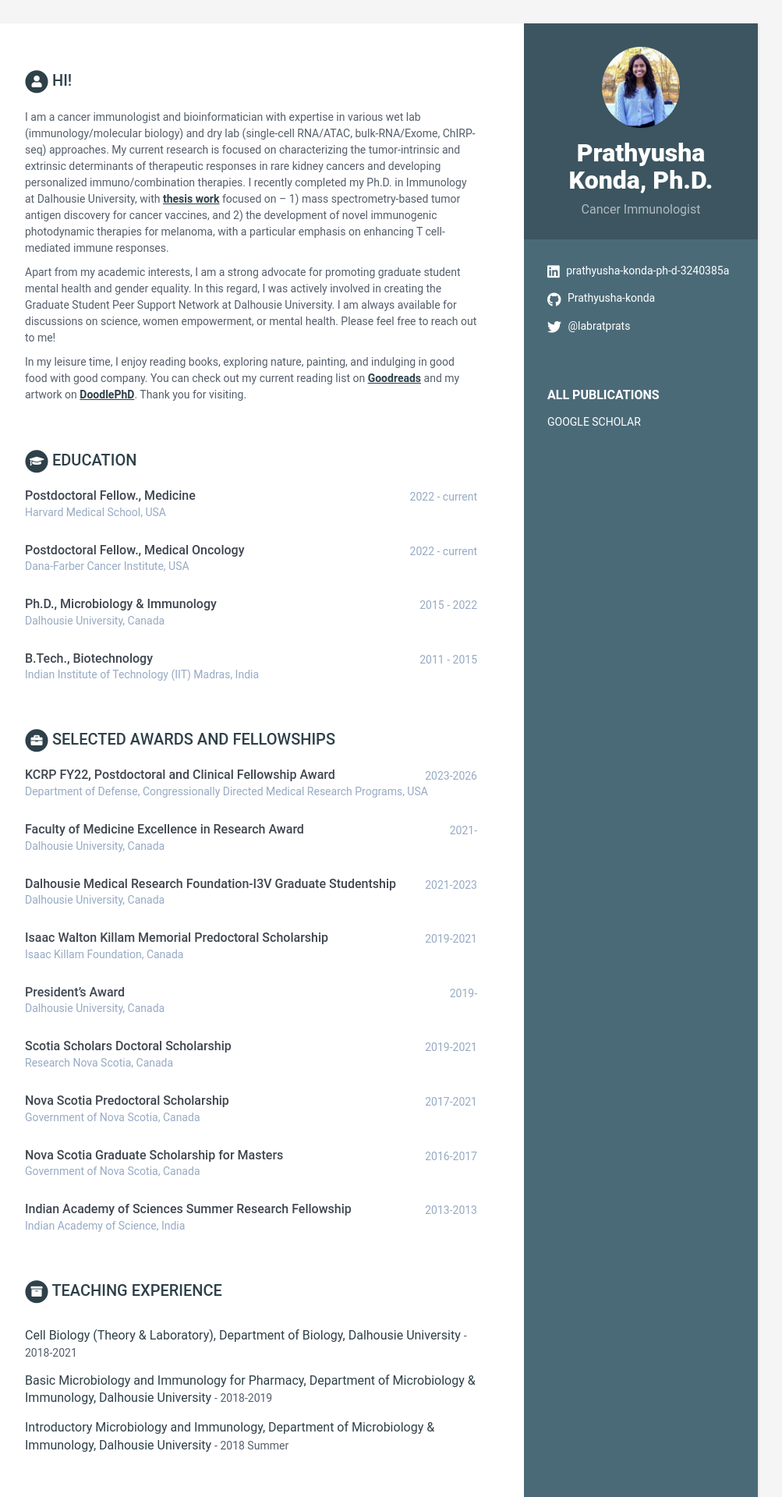
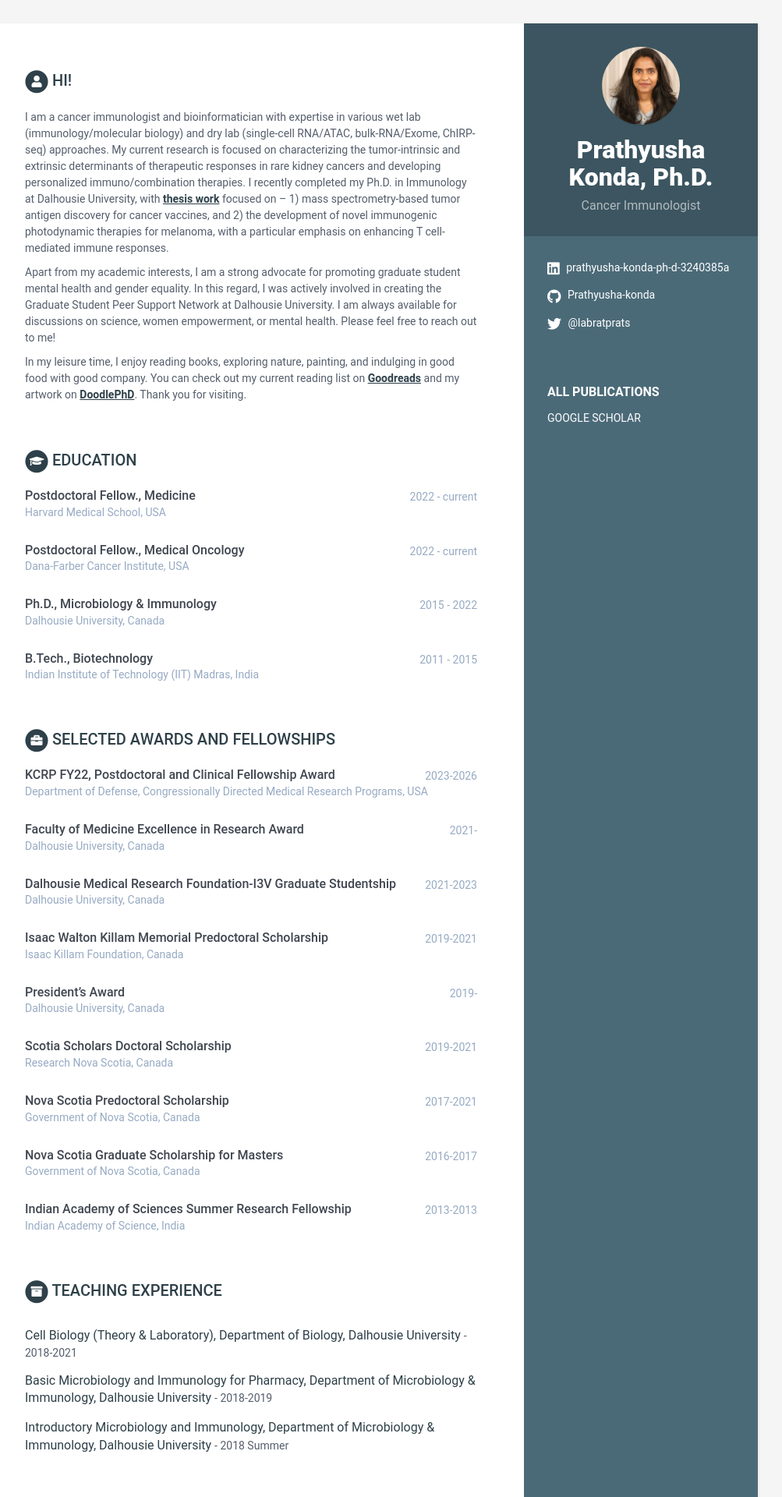
Before and after one commit to Prathyusha-konda/Website, a Jekyll site: the page built from index.html, in a window 1280 px wide. Shown: the top 1920 px of the page at 78% size, without its empty margins (168-1171 px from the left). Built offline with Jekyll 4.4.1, drawn with Linux system fonts in a browser that asks for light colours.

Commit message:
Update data.yml

```diff
--- a/_data/data.yml
+++ b/_data/data.yml
@@ -9,7 +9,7 @@ sidebar:
     # Profile information
     name: Prathyusha Konda, Ph.D.
     tagline: Cancer Immunologist
-    avatar: ProfilePic_2023_2.jpg  #place a 100x100 picture inside /assets/images/ folder and provide the name of the file below
+    avatar: AE4A5784_2.jpeg #ProfilePic_2023_2.jpg  #place a 100x100 picture inside /assets/images/ folder and provide the name of the file below
 
     # Sidebar links
     #email: prathyusha{_}konda{@}dfci{.}harvard{.}edu
```
